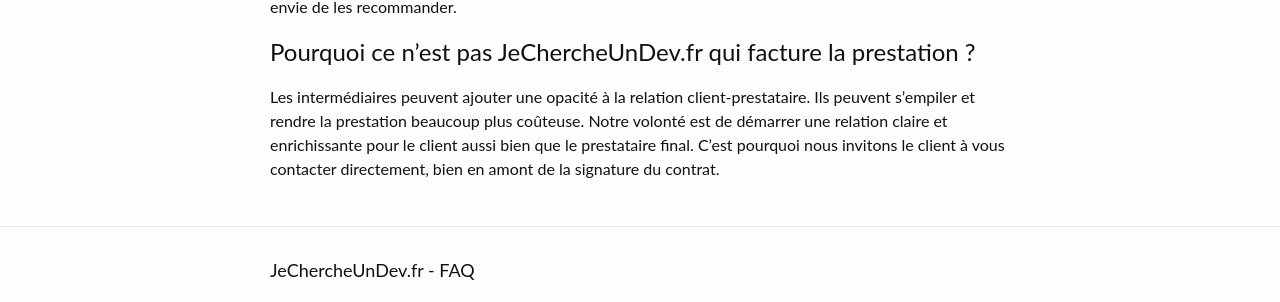
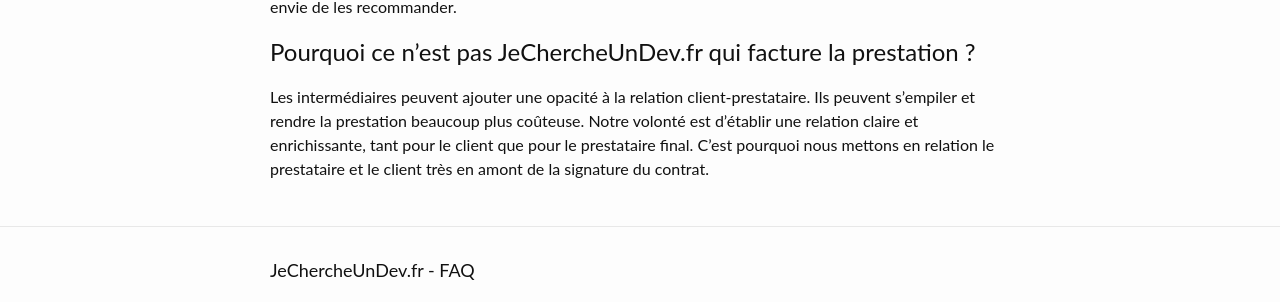
Before and after one commit to jechercheundev/faq, a Jekyll site: the page built from freelance.md, in a window 1280 px wide and 900 px high, scrolled down 2401 px. Shown: the part 428-730 px from the top of the window. Built offline with Jekyll 4.4.1, drawn with Linux system fonts in a browser that asks for light colours; a script that is not in the unit is left out.

Commit message:
quelques modifs

```diff
--- a/freelance.md
+++ b/freelance.md
@@ -92,4 +92,4 @@ Nous avons également la possibilité de vous proposer des agences en "Offshore"
 
 ## Pourquoi ce n'est pas JeChercheUnDev.fr qui facture la prestation ?
 
-Les intermédiaires peuvent ajouter une opacité à la relation client-prestataire. Ils peuvent s'empiler et rendre la prestation beaucoup plus coûteuse. Notre volonté est de démarrer une relation claire et enrichissante pour le client aussi bien que le prestataire final. C'est pourquoi nous invitons le client à vous contacter directement, bien en amont de la signature du contrat.
+Les intermédiaires peuvent ajouter une opacité à la relation client-prestataire. Ils peuvent s’empiler et rendre la prestation beaucoup plus coûteuse. Notre volonté est d’établir une relation claire et enrichissante, tant pour le client que pour le prestataire final. C’est pourquoi nous mettons en relation le prestataire et le client très en amont de la signature du contrat.
```
